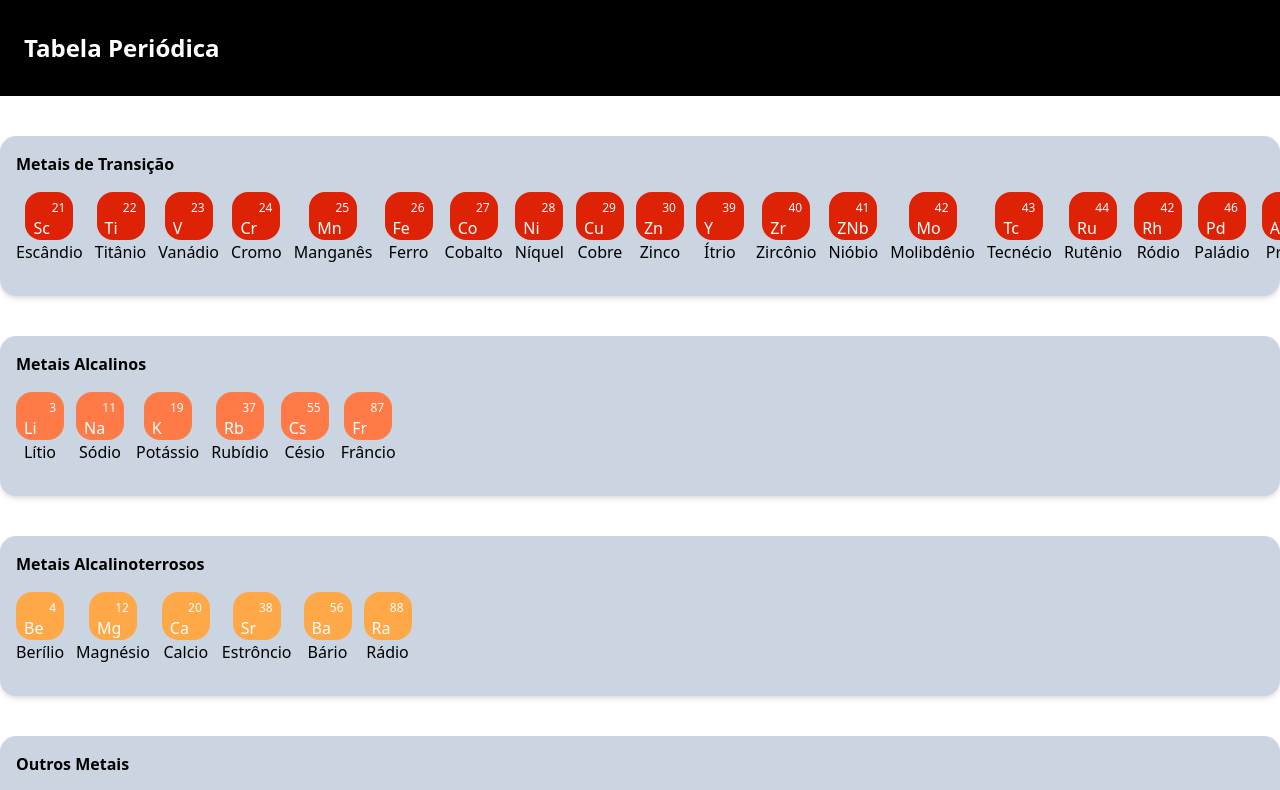
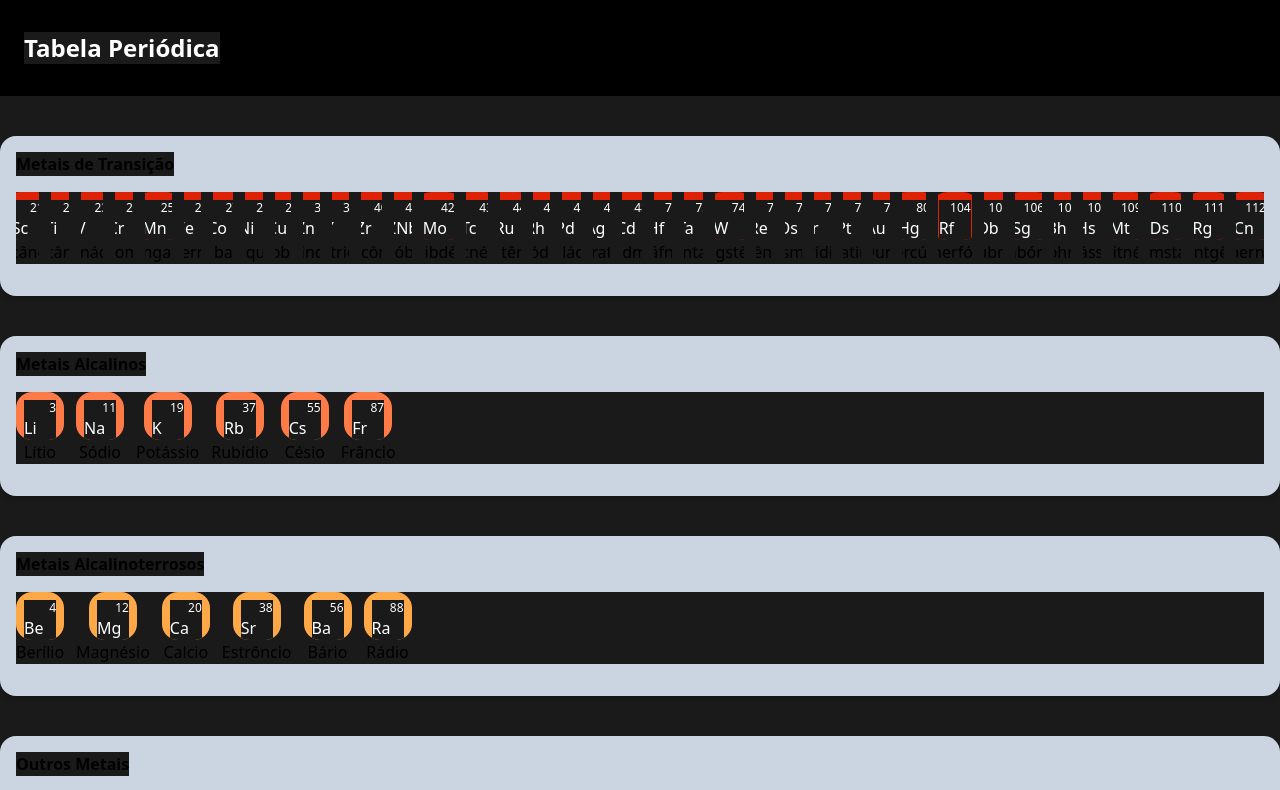
Before and after one commit to oEmanuelFirmino/periodicTable, a React (Vite) app: page / in a window 1280 px wide. Shown: the top 790 px of the page. Built offline with nearby package versions, Linux system fonts and the light colour scheme.

Commit message:
Update 2

```diff
--- a/src/App.css
+++ b/src/App.css
@@ -0,0 +1,6 @@
+@media screen and (min-width: 1000px) {
+  * {
+    overflow: hidden;
+    background-color: #1a1a1a;
+  }
+}
--- a/src/App.tsx
+++ b/src/App.tsx
@@ -1,4 +1,5 @@
 import { screenDetect } from "./functions/screenDetect";
+import "./App.css";
 
 function App() {
   return screenDetect();
--- /dev/null
+++ b/src/components/PeriodicTable/PeriodicTable.tsx
@@ -0,0 +1,10 @@
+import Spline from "@splinetool/react-spline";
+
+export function PeriodicTable() {
+  return (
+    <Spline
+      scene="https://prod.spline.design/45Vrc7ocNlZ-enRG/scene.splinecode"
+      className=""
+    />
+  );
+}
--- /dev/null
+++ b/src/components/PeriodicTable/index.tsx
@@ -0,0 +1,3 @@
+import { PeriodicTable } from "./PeriodicTable";
+
+export default PeriodicTable;
```
Also changed, not shown: app/globals.css (line endings or trailing spaces).
